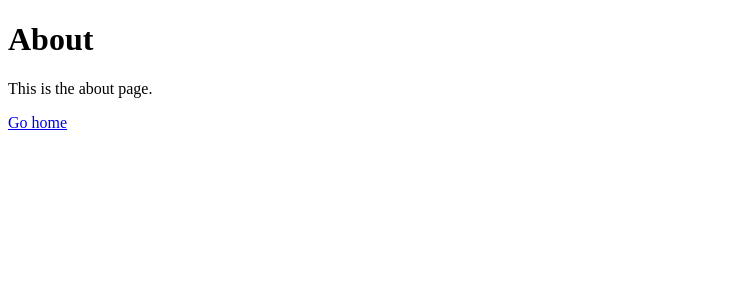
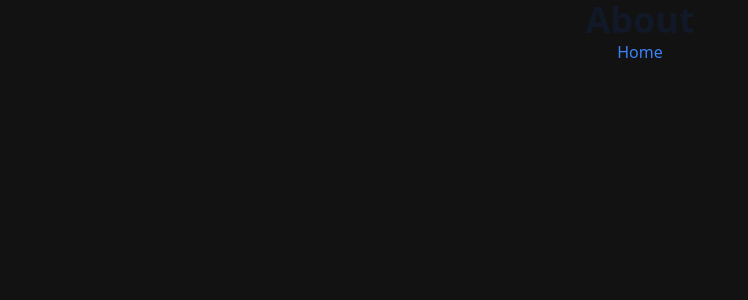
Before and after one commit to tuesdayjz/tuesdayjz.github.io, a Next.js app: page /about in a window 1280 px wide. Shown: the top 300 px of the page, without its empty margins (0-748 px from the left). Built offline with nearby package versions, Linux system fonts and the light colour scheme.

Commit message:
add: css

```diff
--- a/package.json
+++ b/package.json
@@ -17,10 +17,16 @@
     "eslint": "8.45.0",
     "eslint-config-next": "13.4.10",
     "next": "13.4.10",
+    "next-themes": "^0.2.1",
     "postcss": "8.4.26",
     "react": "18.2.0",
     "react-dom": "18.2.0",
     "tailwindcss": "3.3.3",
     "typescript": "5.1.6"
+  },
+  "devDependencies": {
+    "eslint-plugin-tailwindcss": "^3.13.0",
+    "prettier": "^3.0.0",
+    "prettier-plugin-tailwindcss": "^0.4.1"
   }
 }
--- /dev/null
+++ b/pages/_app.tsx
@@ -0,0 +1,11 @@
+import { ThemeProvider } from 'next-themes';
+import type { AppProps } from 'next/app';
+import '@/styles/globals.scss';
+
+export default function App({ Component, pageProps }: AppProps) {
+  return (
+    <ThemeProvider attribute="class" defaultTheme='dark'>
+      <Component {...pageProps} />
+    </ThemeProvider>
+  );
+};
--- a/pages/about.tsx
+++ b/pages/about.tsx
@@ -1,15 +1,19 @@
 import Link from 'next/link'
+import Head from 'next/head'
 
 export default function About() {
   return (
-    <div>
-      <h1>About</h1>
-      <p>This is the about page.</p>
-      <p>
-        <Link href="/">
-          <a>Go home</a>
+    <>
+      <Head>
+        <title>About</title>
+        <link rel="icon" href="/favicon.ico" />
+      </Head>
+      <div className='text-center'>
+        <h1 className='text-4xl font-bold'>About</h1>
+        <Link href='/'>
+          <a className='text-blue-500'>Home</a>
         </Link>
-      </p>
-    </div>
+      </div>
+    </>
   )
 }
--- a/pages/index.tsx
+++ b/pages/index.tsx
@@ -1,14 +1,21 @@
 import type { NextPage } from 'next'
 import Link from 'next/link'
+import Head from 'next/head'
 
 const Home: NextPage = () => {
   return (
-    <div>
-    <h1>Hello, world! </h1>
-    <Link href = "/about">
-      <a>About </a>
-      </Link>
-    </div>
+    <>
+      <Head>
+        <title>Home</title>
+        <link rel="icon" href="/favicon.ico" />
+      </Head>
+      <div className='text-center'>
+        <h1 className='text-4xl font-bold'>Hello World!</h1>
+        <Link href='/about'>
+          <a className='text-blue-500'>About</a>
+        </Link>
+      </div>
+    </>
   )
 }
 
--- a/postcss.config.js
+++ b/postcss.config.js
@@ -2,5 +2,6 @@ module.exports = {
   plugins: {
     tailwindcss: {},
     autoprefixer: {},
+    'postcss-nested': {},
   },
 }
--- /dev/null
+++ b/styles/globals.scss
@@ -0,0 +1,19 @@
+@import "~tailwindcss/base";
+@import "~tailwindcss/components";
+@import "~tailwindcss/utilities";
+
+h1 {
+  @apply text-4xl font-semibold leading-tight text-gray-900;
+}
+
+h2 {
+  @apply text-3xl font-semibold leading-tight text-gray-900;
+}
+
+h3 {
+  @apply text-2xl font-semibold leading-tight text-gray-900;
+}
+
+p {
+  @apply text-base font-light leading-relaxed text-gray-700;
+}
--- a/tailwind.config.js
+++ b/tailwind.config.js
@@ -1,5 +1,13 @@
 /** @type {import('tailwindcss').Config} */
 module.exports = {
+  mode: 'jit',
+  purge: {
+    content: [
+      './pages/**/*.{js,ts,jsx,tsx,mdx}',
+      './components/**/*.{js,ts,jsx,tsx,mdx}',
+      './app/**/*.{js,ts,jsx,tsx,mdx}'
+    ],
+  },
   content: [
     './pages/**/*.{js,ts,jsx,tsx,mdx}',
     './components/**/*.{js,ts,jsx,tsx,mdx}',
```
Also changed, not shown: .eslintrc.json, 1 other file (tests, documents, lock files or other folders).
